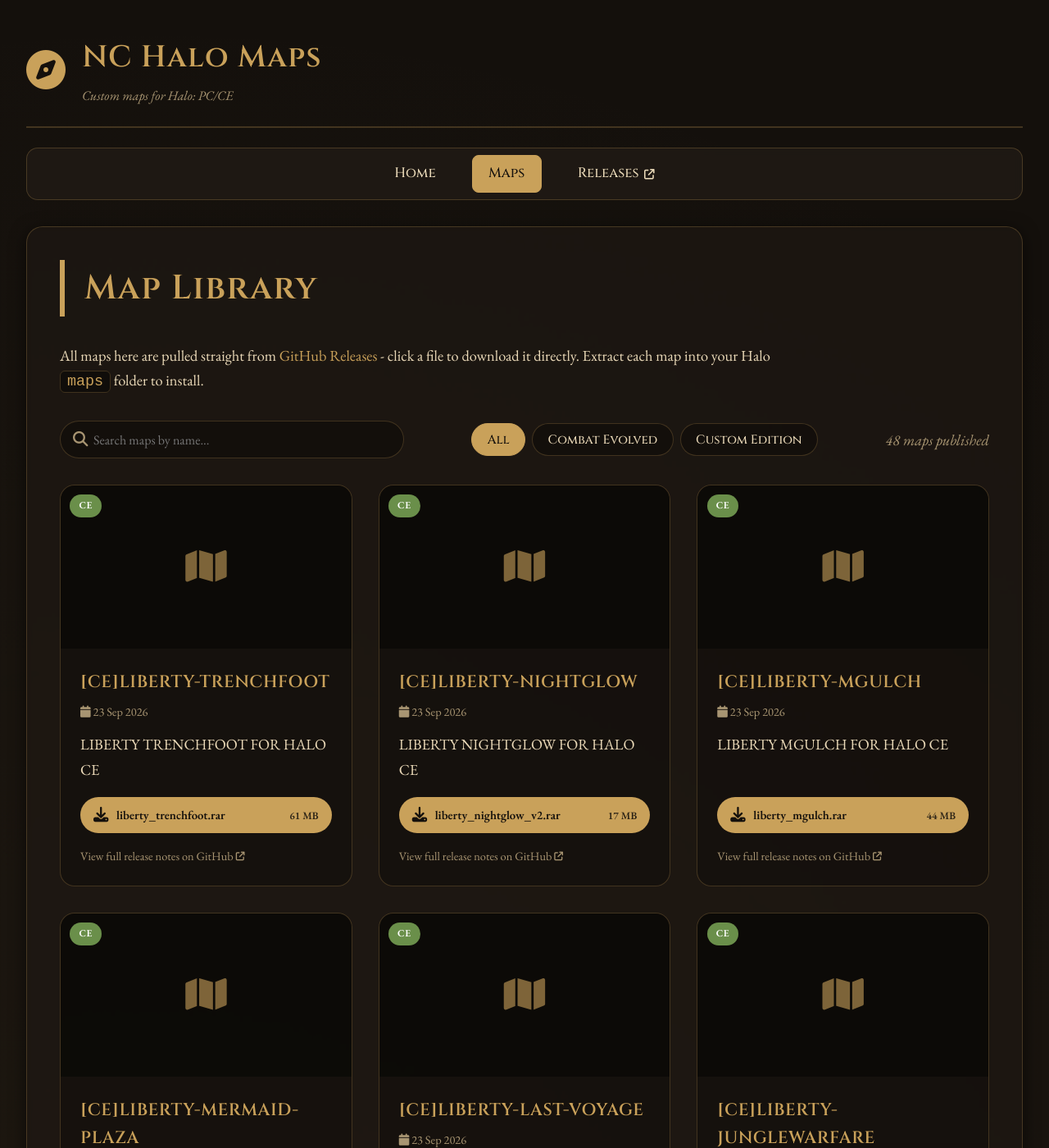
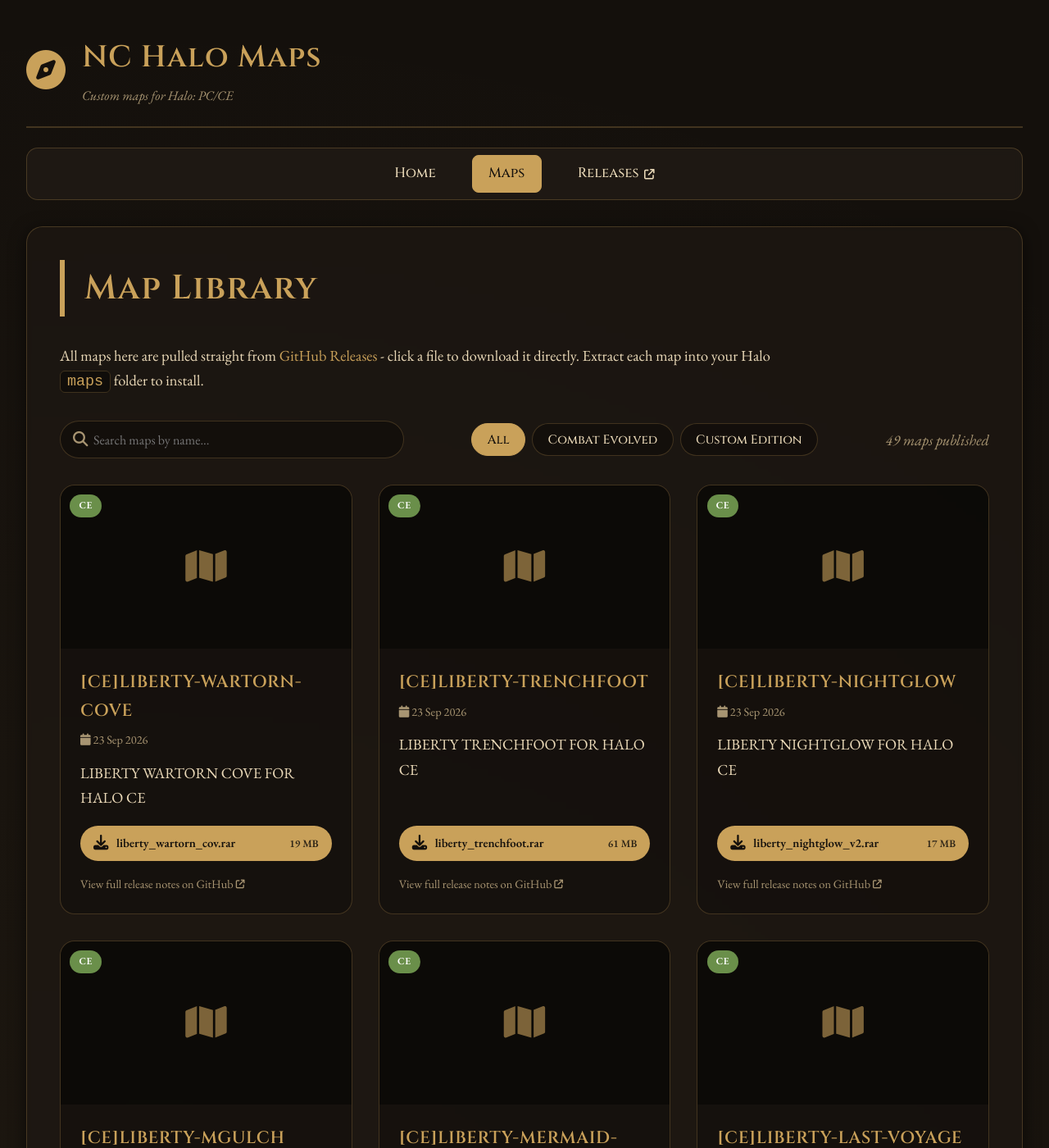
Before and after one commit to Chalwk/NC-Halo-Maps, a Jekyll site: the page built from maps.html, in a window 1280 px wide and 1400 px high. Shown: the whole window at 82% size. Built offline with Jekyll 4.4.1, drawn with Linux system fonts in a browser that asks for light colours.

Commit message:
chore: update releases data

```diff
--- a/_data/releases.json
+++ b/_data/releases.json
@@ -1,4 +1,27 @@
 [
+  {
+    "id": 394832461,
+    "tag": "CE-LIBERTY-WARTORN-COVE",
+    "name": "[CE]LIBERTY-WARTORN-COVE",
+    "body": "LIBERTY WARTORN COVE FOR HALO CE",
+    "prerelease": false,
+    "published_at": "2026-09-23T16:05:42Z",
+    "html_url": "https://github.com/nakedchick-code/NC-Halo-Maps/releases/tag/CE-LIBERTY-WARTORN-COVE",
+    "games": [
+      "CE"
+    ],
+    "thumbnail": null,
+    "assets": [
+      {
+        "name": "liberty_wartorn_cov.rar",
+        "size": 19545495,
+        "size_human": "19 MB",
+        "download_count": 0,
+        "browser_download_url": "https://github.com/nakedchick-code/NC-Halo-Maps/releases/download/CE-LIBERTY-WARTORN-COVE/liberty_wartorn_cov.rar",
+        "content_type": "application/x-compressed"
+      }
+    ]
+  },
   {
     "id": 394831276,
     "tag": "CE-LIBERTY-TRENCHFOOT",
```
